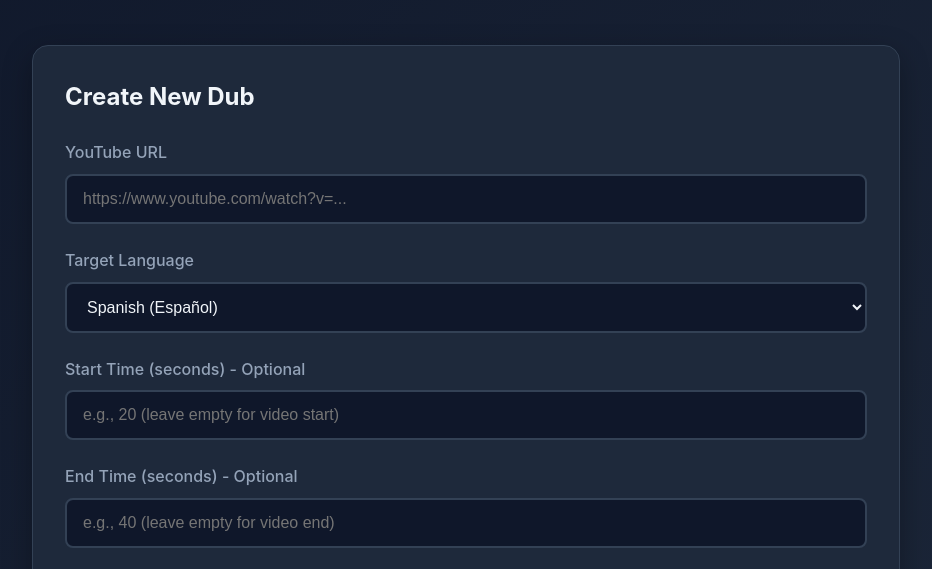
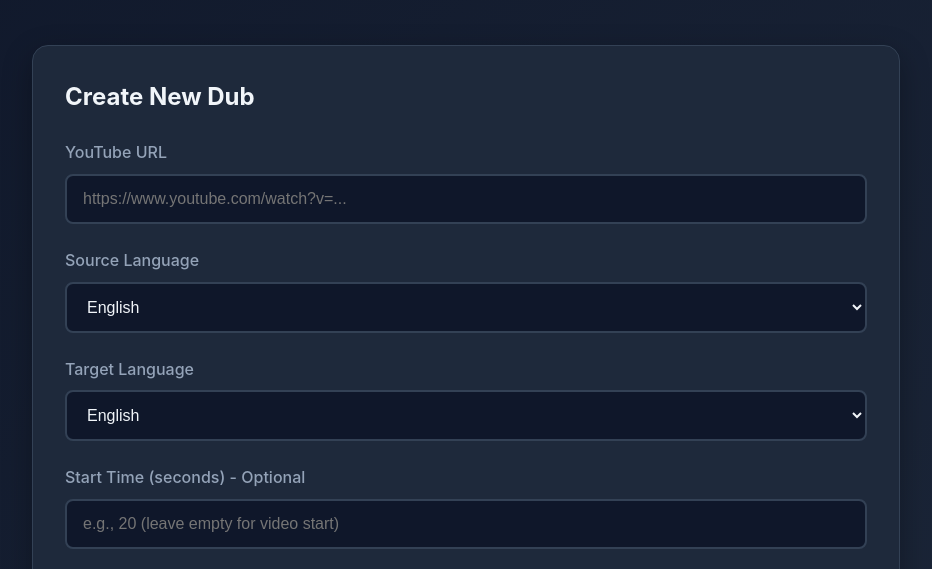
Before and after one commit to PurushottamKParakh/autodub, a plain HTML site: page frontend/index.html in a window 1280 px wide. Shown: the part 212-781 px from the top of the page, without its empty margins (174-1106 px from the left). Drawn offline with Linux system fonts and the light colour scheme; no server answers.

Commit message:
feat: adding source language support

```diff
--- a/frontend/app.js
+++ b/frontend/app.js
@@ -36,6 +36,7 @@
     e.preventDefault();
 
     const youtubeUrl = document.getElementById('youtubeUrl').value;
+    const sourceLanguage = document.getElementById('sourceLanguage').value;
     const targetLanguage = document.getElementById('targetLanguage').value;
     const startTime = document.getElementById('startTime').value;
     const endTime = document.getElementById('endTime').value;
@@ -47,6 +48,7 @@
         // Build request body
         const requestBody = {
             youtube_url: youtubeUrl,
+            source_language: sourceLanguage,
             target_language: targetLanguage
         };
 
--- a/frontend/index.html
+++ b/frontend/index.html
@@ -29,8 +29,27 @@
                     </div>
 
                     <div class="form-group">
+                        <label for="sourceLanguage">Source Language</label>
+                        <select id="sourceLanguage" name="sourceLanguage" required>
+                            <option value="en" selected>English</option>
+                            <option value="hi">Hindi (हिन्दी)</option>
+                            <option value="es">Spanish (Español)</option>
+                            <option value="fr">French (Français)</option>
+                            <option value="de">German (Deutsch)</option>
+                            <option value="it">Italian (Italiano)</option>
+                            <option value="pt">Portuguese (Português)</option>
+                            <option value="ja">Japanese (日本語)</option>
+                            <option value="ko">Korean (한국어)</option>
+                            <option value="zh">Chinese (中文)</option>
+                            <option value="ar">Arabic (العربية)</option>
+                            <option value="ru">Russian (Русский)</option>
+                        </select>
+                    </div>
+
+                    <div class="form-group">
                         <label for="targetLanguage">Target Language</label>
                         <select id="targetLanguage" name="targetLanguage" required>
+                            <option value="en">English</option>
                             <option value="es">Spanish (Español)</option>
                             <option value="fr">French (Français)</option>
                             <option value="de">German (Deutsch)</option>
```
Also changed, not shown: 1 other file.
